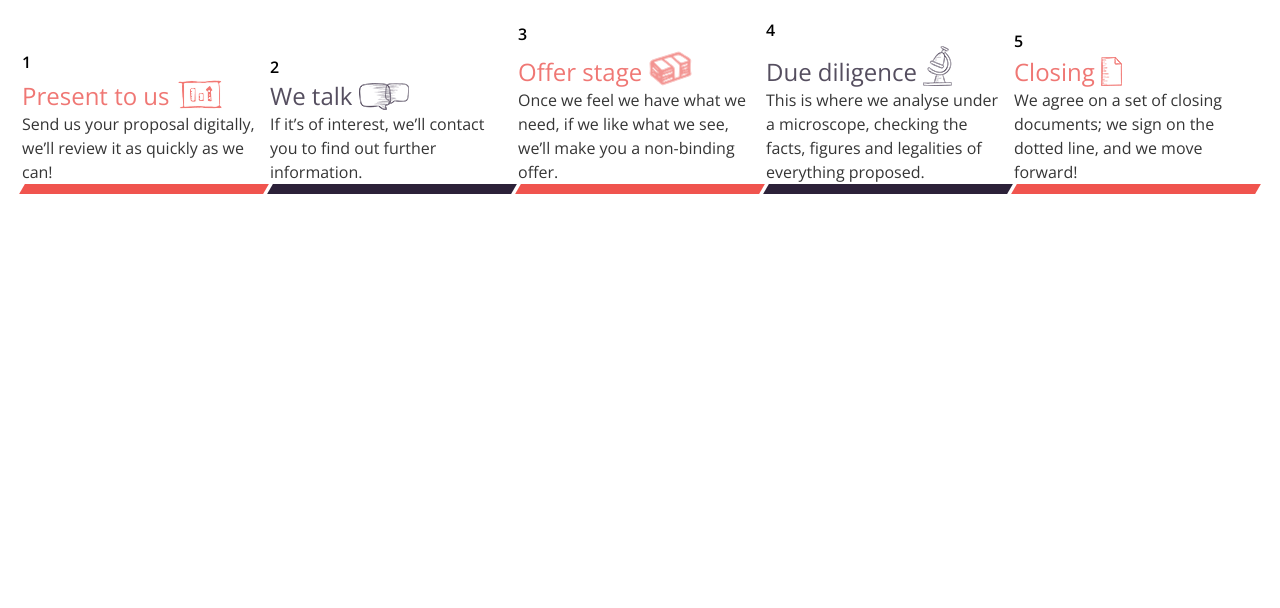
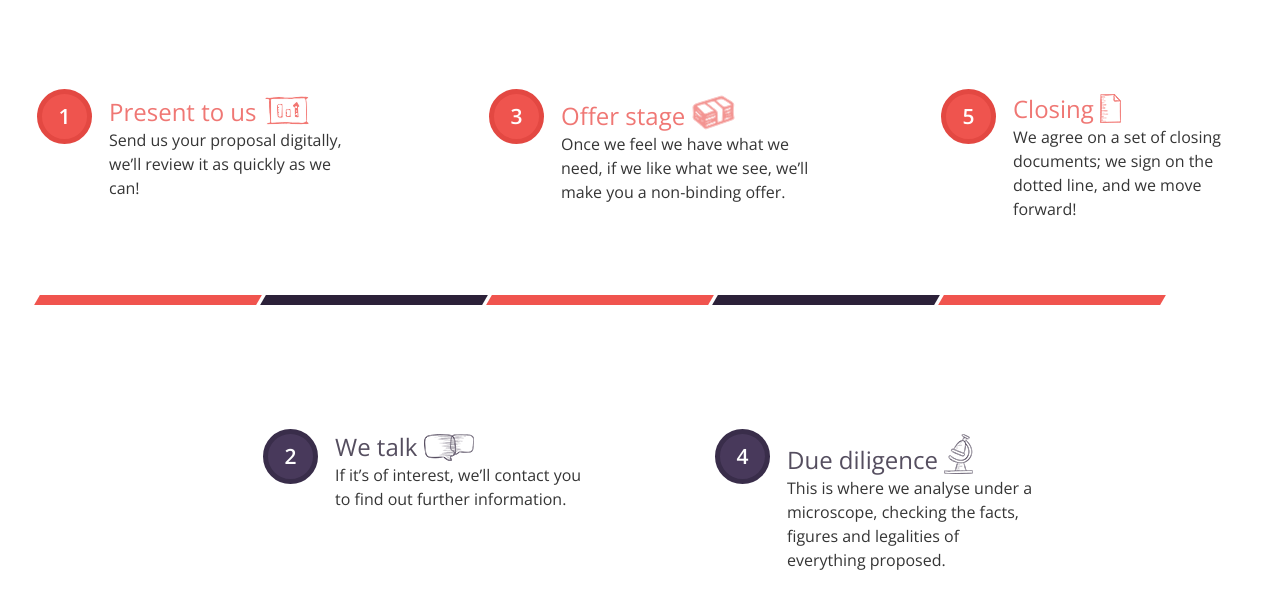
Before and after one commit to Korew/timeline, a website: page index.html in a window 1280 px wide. Shown: the part 142-750 px from the top of the page. Drawn offline with nearby package versions, Linux system fonts and the light colour scheme.

Commit message:
timeline periods

```diff
--- a/index.html
+++ b/index.html
@@ -15,33 +15,43 @@
 		</div>
 		<div class="timeline-holder">
 			<div class="timeline-period">
+				<div class="timeline-period-card">
 					<div class="timeline-period-number">1</div>
 					<div class="timeline-period-title">Present to us <img src="images/timeline-image-1.png" alt=""></div>
 					<div class="timeline-period-description">Send us your proposal digitally, we’ll review it as quickly as we can!</div>
+				</div>
 				<div class="timeline-period-bar"></div>
 			</div>
 			<div class="timeline-period">
+				<div class="timeline-period-card">
 					<div class="timeline-period-number">2</div>
 					<div class="timeline-period-title">We talk <img src="images/timeline-image-2.png" alt=""></div>
 					<div class="timeline-period-description">If it’s of interest, we’ll contact you to find out further information.</div>
+				</div>
 				<div class="timeline-period-bar"></div>
 			</div>
 			<div class="timeline-period">
+				<div class="timeline-period-card">
 					<div class="timeline-period-number">3</div>
 					<div class="timeline-period-title">Offer stage <img src="images/timeline-image-3.png" alt=""></div>
 					<div class="timeline-period-description">Once we feel we have what we need, if we like what we see, we’ll make you a non-binding offer.</div>
+				</div>
 				<div class="timeline-period-bar"></div>
 			</div>
 			<div class="timeline-period">
+				<div class="timeline-period-card">
 					<div class="timeline-period-number">4</div>
 					<div class="timeline-period-title">Due diligence <img src="images/timeline-image-4.png" alt=""></div>
 					<div class="timeline-period-description">This is where we analyse under a microscope, checking the facts, figures and legalities of everything proposed.</div>
+				</div>
 				<div class="timeline-period-bar"></div>
 			</div>
 			<div class="timeline-period">
+				<div class="timeline-period-card">
 					<div class="timeline-period-number">5</div>
 					<div class="timeline-period-title">Closing <img src="images/timeline-image-5.png" alt=""></div>
 					<div class="timeline-period-description">We agree on a set of closing documents; we sign on the dotted line, and we move forward!</div>
+				</div>
 				<div class="timeline-period-bar"></div>
 			</div>
 		</div>
--- a/less/main.less
+++ b/less/main.less
@@ -10,7 +10,8 @@ html {
 }
 
 .wrapper {
-	margin: 80px 0;
+	margin: 80px auto;
+	max-width: 1250px;
 }
 
 
@@ -18,6 +19,7 @@ html {
 	text-align: center;
 
 	margin: 0 auto;
+	margin-bottom: 70px;
 
 	&-heading {
 		opacity: 0.4;
@@ -44,23 +46,51 @@ html {
 	&-holder {
 		font-size: 0;
 		padding: 20px;
+		display: flex;
+		max-width: 1170px;
+		margin-right: 80px;
 	}
 
 	&-period {
 		padding: 2px;
 		font-size: 1rem;
-		display: inline-block;
+		display: flex;
+		flex-direction: column;
+		justify-content: space-between;
 		width: 20%;
+		min-height: 220px;
+
+		&-card {
+			position: relative;
+			width: 25vw;
+			max-width: 350px;
+			margin-bottom: 40px;
+		}
 
 		&-number {
+			float: left;			;
+			width: 55px;
+			height: 55px;
+			display: flex;
+			justify-content: center;
+			align-items: center;
+			color: #ffffff;
+			font-size: 21px;
 			font-weight: 600;
+			line-height: 15px;
+			border: 5px solid #e34842;
+			border-radius: 50%;
+			border: 5px solid #e34842;
+			background-color: #ef544e;
 
 		}
 
 		&-title {
+			margin-left: 72px;
 			opacity: 0.8;
 			font-weight: 300;
 			font-size: 24px;
+			color: #ec5652;
 
 			img {
 				position: relative;
@@ -69,6 +99,7 @@ html {
 		}
 
 		&-description {
+			margin-left: 72px;
 			opacity: 0.8;
 			font-weight: 300;
 			font-size: 16px;
@@ -78,21 +109,27 @@ html {
 		}
 
 		&-bar {
+			width: 100%;
 			height: 10px;
 			transform: skew(-30deg);
-		}
-
-		&:nth-child(odd) {
-			.timeline-period-title {
-				color: #ec5652;
-			}
-
-			.timeline-period-bar {
-				background: #f0544e;
-			}
+			background: #f0544e;
+			align-self: flex-end;
 		}
 
 		&:nth-child(even) {
+
+			.timeline-period-card {
+				position: relative;
+				top: 340px;
+			}
+
+
+			.timeline-period-number {
+
+				border-color: #392d4a;
+				background-color: #48395b;
+			}
+
 			.timeline-period-title {
 				color: #2b2238;;
 			}
```
Also changed, not shown: bower.json (added, +18 -0 lines), css/main.css, 1 other file. Lines whose indentation alone changed are shown as unchanged.
